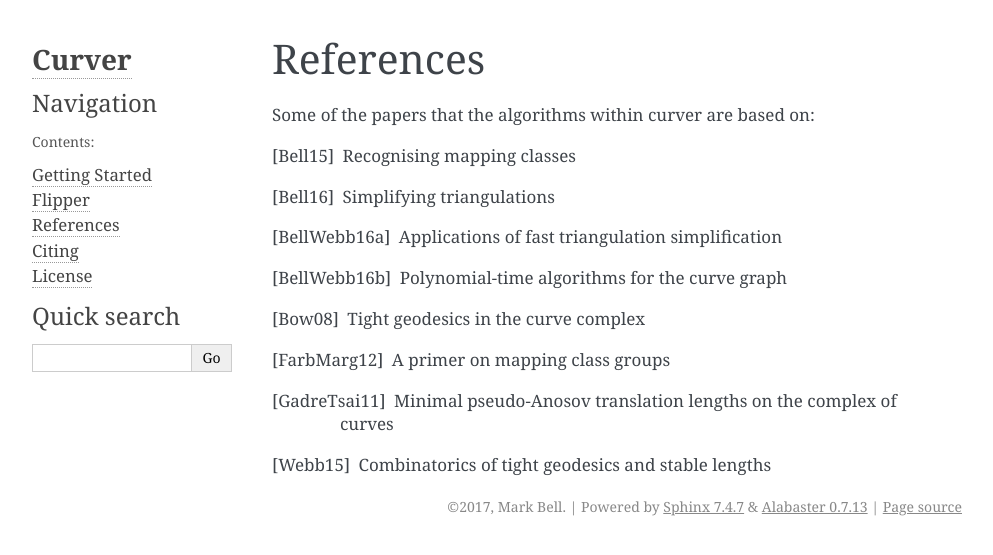
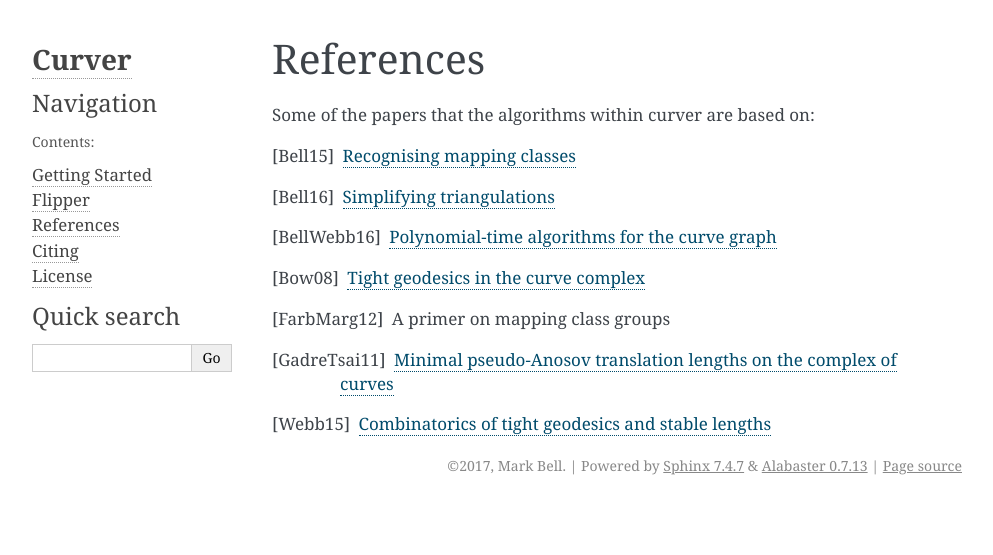
Before and after one commit to MarkCBell/curver, a Sphinx documentation site: the page built from docs/source/references.rst, in a window 1280 px wide. Shown: the top 555 px of the page, without its empty margins (148-1141 px from the left). Built offline with Sphinx 7.4.7, drawn with Linux system fonts in a browser that asks for light colours.

```diff
--- a/docs/source/references.rst
+++ b/docs/source/references.rst
@@ -4,11 +4,10 @@ References
 
 Some of the papers that the algorithms within curver are based on:
 
-.. [Bell15] Recognising mapping classes
-.. [Bell16] Simplifying triangulations
-.. [BellWebb16a] Applications of fast triangulation simplification
-.. [BellWebb16b] Polynomial-time algorithms for the curve graph
-.. [Bow08] Tight geodesics in the curve complex
+.. [Bell15] `Recognising mapping classes <http://wrap.warwick.ac.uk/77123/>`_
+.. [Bell16] `Simplifying triangulations <https://arxiv.org/abs/1604.04314>`_
+.. [BellWebb16] `Polynomial-time algorithms for the curve graph <https://arxiv.org/abs/1609.09392>`_
+.. [Bow08] `Tight geodesics in the curve complex <https://link.springer.com/article/10.1007/s00222-007-0081-y>`_
 .. [FarbMarg12] A primer on mapping class groups
-.. [GadreTsai11] Minimal pseudo-Anosov translation lengths on the complex of curves
-.. [Webb15] Combinatorics of tight geodesics and stable lengths
+.. [GadreTsai11] `Minimal pseudo-Anosov translation lengths on the complex of curves <https://arxiv.org/abs/1101.2692>`_
+.. [Webb15] `Combinatorics of tight geodesics and stable lengths <https://arxiv.org/abs/1305.3566>`_
```
